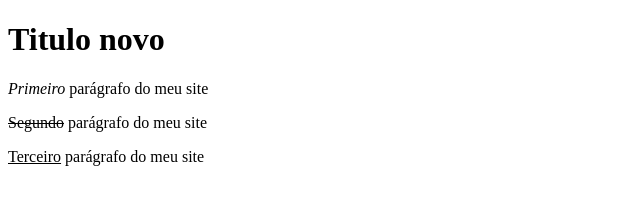
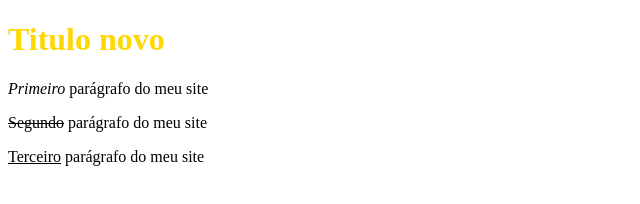
Before and after one commit to romulopena/novoprojeto-1e, a plain HTML site: page index.html in a window 1280 px wide. Shown: the whole page, without its empty margins (0-640 px from the left). Drawn offline with Linux system fonts and the light colour scheme.

Commit message:
css inline

```diff
--- a/index.html
+++ b/index.html
@@ -5,7 +5,7 @@
     </head>
 
     <body>  <!--corpo visível-->
-        <h1>Titulo novo</h1>
+        <h1 style="color: gold;">Titulo novo</h1>
         <p><i>Primeiro</i> parágrafo do meu site</p> <!--Primeiro-itálico-->
         <p><del>Segundo</del> parágrafo do meu site</p> <!--Segundo-traçado-->
         <p><u>Terceiro</u> parágrafo do meu site</p> <!--Terceiro-Sublinhado-->
```
